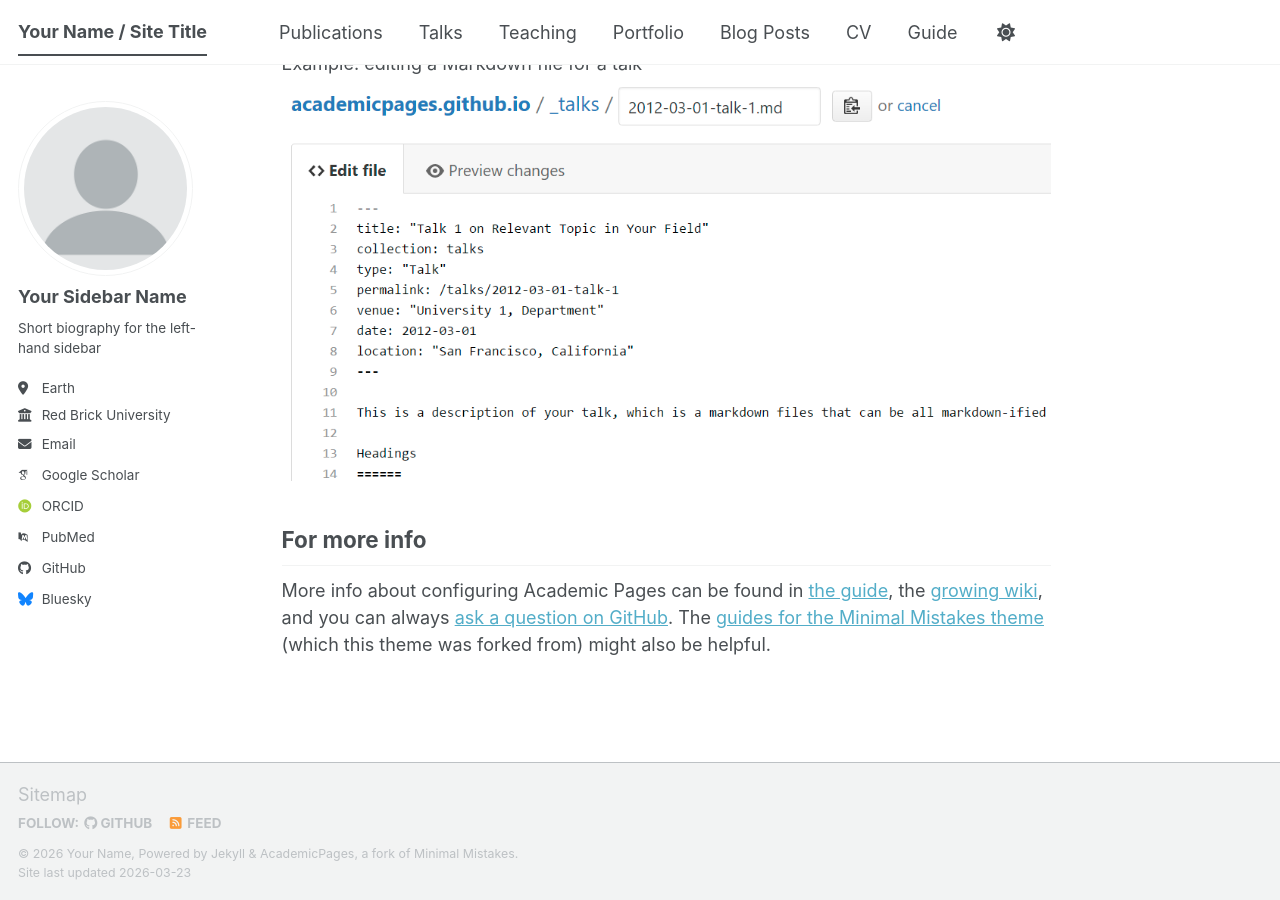
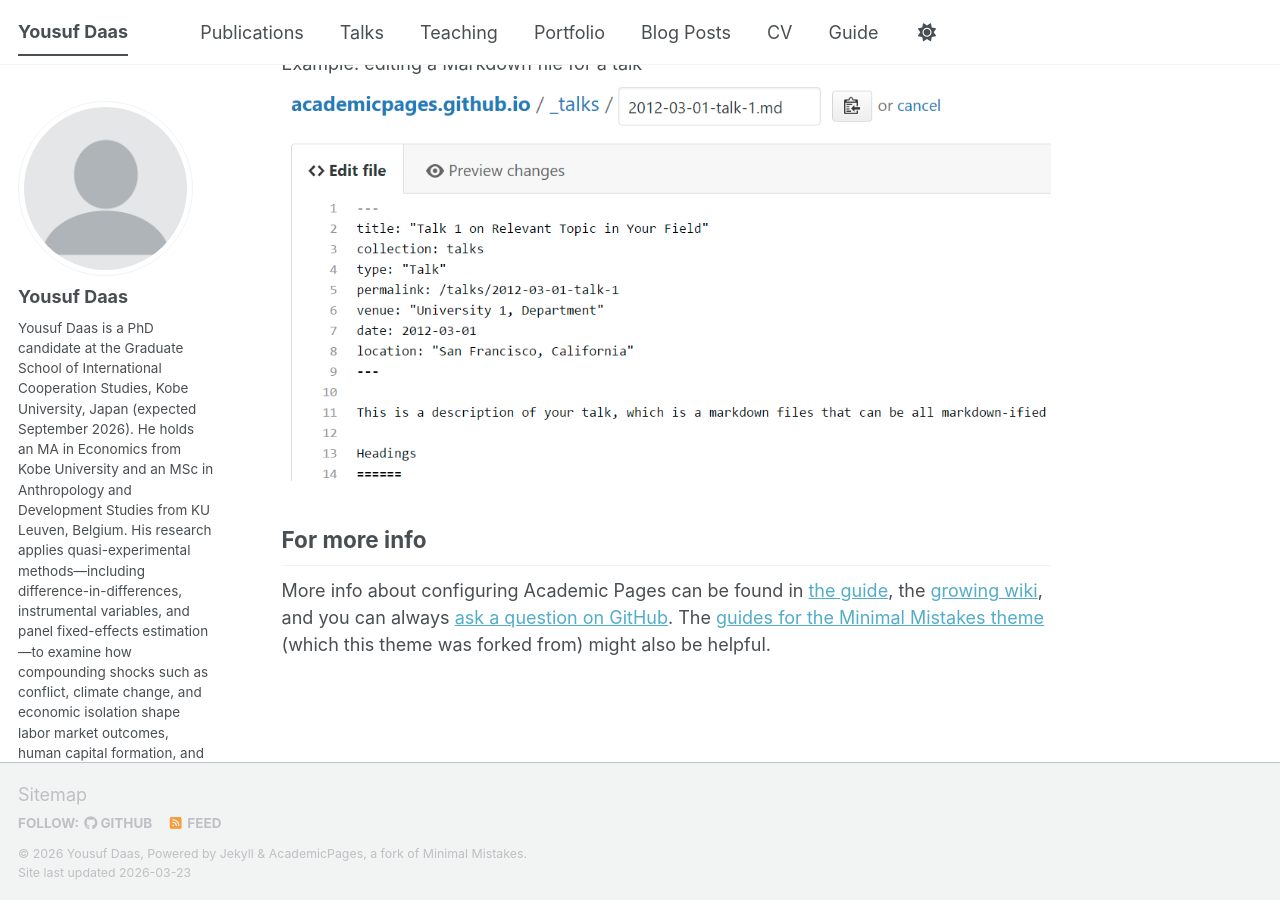
Before and after one commit to YousufDaas/yousufdaas.github.io, a Jekyll site: the page built from _pages/about.md, in a window 1280 px wide and 900 px high, scrolled down 2720 px. Built offline with Jekyll 4.4.1, drawn with Linux system fonts in a browser that asks for light colours; some web fonts are replaced; a script bundle is joined from its source files by our own code; library files that are not in the unit come from our copies; some of the changed text lies outside the part shown.

Commit message:
Update _config.yml

```diff
--- a/_config.yml
+++ b/_config.yml
@@ -9,11 +9,11 @@
 # Basic Site Settings
 locale                   : "en-US"
 site_theme               : "default" # The available themes options are "default", "air", "sunrise", "mint", "dirt" and "contrast"
-title                    : "Your Name / Site Title"
+title                    : "Yousuf Daas"
 title_separator          : "-"
-name                     : &name "Your Name"
-description              : &description "Your Name's academic portfolio"   # Update this with a general description of your site, this is the default if not overridden by a page
-url                      : https://academicpages.github.io # The base hostname & protocol for your site e.g. "https://[your GitHub username].github.io",
+name                     : &name "Yousuf Daas"
+description              : &description "PhD Candidate | Kobe University"   # Update this with a general description of your site, this is the default if not overridden by a page
+url                      : https://yousufdaas.com # The base hostname & protocol for your site e.g. "https://[your GitHub username].github.io",
                                                            # or if you already have some other page hosted on Github then use "https://[your GitHub username].github.io/[Your Repo Name]"
 baseurl                  : "" # the subpath of your site, e.g. "/blog"
 repository               : "academicpages/academicpages.github.io"
@@ -24,25 +24,25 @@ repository               : "academicpages/academicpages.github.io"
 author:
   # Biographic information
   avatar           : "profile.png"
-  name             : "Your Sidebar Name"
+  name             : "Yousuf Daas"
   pronouns         : # example: "she/her"
-  bio              : "Short biography for the left-hand sidebar"
-  location         : "Earth"
-  employer         : "Red Brick University"
+  bio              : "Yousuf Daas is a PhD candidate at the Graduate School of International Cooperation Studies, Kobe University, Japan (expected September 2026). He holds an MA in Economics from Kobe University and an MSc in Anthropology and Development Studies from KU Leuven, Belgium. His research applies quasi-experimental methods—including difference-in-differences, instrumental variables, and panel fixed-effects estimation—to examine how compounding shocks such as conflict, climate change, and economic isolation shape labor market outcomes, human capital formation, and household welfare in fragile and developing economies, with a primary focus on Palestine and comparative work in Sub-Saharan Africa and South Asia. His work has been published in peer-reviewed journals including Journal of Labor and Society, International Review of Applied Economics, Climate Change Economics, Forum for Social Economics, and Children and Youth Services Review."
+  location         : "Kobe, Japan"
+  employer         : "Kobe University"
   uri              : # URL
-  email            : "none@example.org"
+  email            : "yousuf.2005d@gmail.com"
 
   # Academic websites
-  academia         : # URL
+  academia         : "https://kobe-u.academia.edu/Yousuf_Daas"
   arxiv            : # URL - Update with the correct link to your profile
-  googlescholar    : "https://scholar.google.com/citations?user=PS_CX0AAAAAJ"
+  googlescholar    : "https://scholar.google.be/citations?user=vWkQ46gAAAAJ&hl=en"
   inspire-hep      : # URL
   impactstory      : # URL
-  orcid            : "https://orcid.org/yourorcidurl"
+  orcid            : "https://orcid.org/0000-0002-7097-2804"
   semantic         : # URL
   ssrn             : # URL
-  pubmed           : "https://www.ncbi.nlm.nih.gov/pubmed/?term=john+snow"
-  researchgate     : # URL
+  pubmed           : # URL
+  researchgate     : "https://www.researchgate.net/profile/Yousuf_Daas"
   scopus           : # URL
   zotero           : # URL
 
@@ -55,33 +55,19 @@ author:
   kaggle           : # Username
   stackoverflow    : # User number or user number and name (i.e., use "1" or "1/jeff-atwood")
 
-  # Social media
-  artstation       : # Username
-  bluesky          : "bsky.app" # Replace this with you Bluesky username
-  facebook         : # Username
-  flickr           : # Username
-  foursquare       : # Username
-  goodreads        : # Username
-  google_plus      : # Username
-  keybase          : # Username
-  instagram        : # Username
-  lastfm           : # Username
-  linkedin         : # Username
-  mastodon         : # URL
-  medium           : # URL
-  pinterest        : # Username
-  soundcloud       : # Username
-  steam            : # Username
-  telegram         : # URL
-  tumblr           : # Username
-  twitter          : # Username for X / Twitter
-  vine             : # Username
-  weibo            : # Username
-  wikipedia        : # Username
-  xing             : # Username
-  youtube          : # Username
-  zhihu            : # Username
-
+  links:
+    - label: "Email"
+      icon: "fas fa-fw fa-envelope"
+      url: "mailto:yousuf.2005d@gmail.com"
+    - label: "Google Scholar"
+      icon: "fas fa-fw fa-graduation-cap"
+      url: "https://scholar.google.com"
+    - label: "GitHub"
+      icon: "fab fa-fw fa-github"
+      url: "https://github.com/YousufDaas"
+    - label: "ORCID"
+      icon: "fab fa-fw fa-orcid"
+      url: "https://orcid.org/0000-0002-7097-2804"
 # Publication Category - The following the list of publication categories and their headings
 publication_category:
   books:
```
